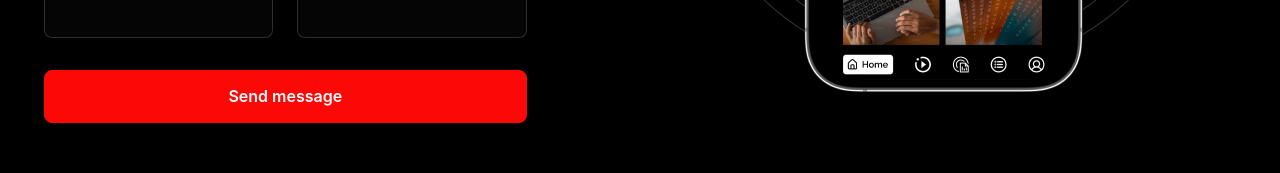
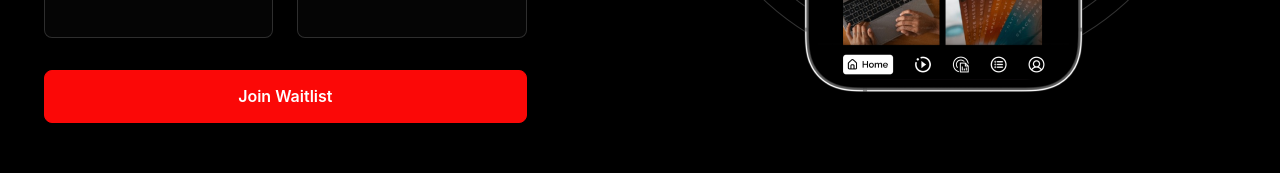
Before and after one commit to codystack/afrojuju, a React (Create React App) app: page / in a window 1280 px wide. Shown: the part 602-775 px from the top of the page. Built offline with nearby package versions, Linux system fonts and the light colour scheme.

Commit message:
new home page

```diff
--- a/src/components/Footer.jsx
+++ b/src/components/Footer.jsx
@@ -15,10 +15,10 @@ export default function Footer() {
             <li className="nav-item"><Link to='' className="nav-link">About us</Link></li>
           </ul>
           <div className="d-flex flex-column flex-sm-row justify-content-center">
-            <a href="https://app.afrojuju.co.uk" className="btn btn-lg px-3 py-2 me-sm-3 me-lg-4 mb-3" style={{backgroundColor: '#223158'}}>
+            <a href="https://afrojuju.co.uk" className="btn btn-lg px-3 py-2 me-sm-3 me-lg-4 mb-3" style={{backgroundColor: '#223158'}}>
               <img src="assets/img/market/appstore-light.svg" className="dark-mode-img" width={124} alt="App Store" />
             </a>
-            <a href="https://app.afrojuju.co.uk"className="btn btn-lg rounded px-3 py-2 mb-3" style={{backgroundColor: '#223158'}}>
+            <a href="https://afrojuju.co.uk"className="btn btn-lg rounded px-3 py-2 mb-3" style={{backgroundColor: '#223158'}}>
               <img src="assets/img/market/googleplay-light.svg" className="dark-mode-img" width={139} alt="Google Play" />
             </a>
           </div>
--- a/src/pages/Home.jsx
+++ b/src/pages/Home.jsx
@@ -28,7 +28,7 @@ export default function Home() {
                               <div className="invalid-feedback">Please provide a valid email address!</div>
                           </div>
                           <div className="col-12 pt-1 pt-sm-2">
-                              <button type="submit" className="btn btn-lg btn-danger w-100">Send message</button>
+                              <button type="submit" className="btn btn-lg btn-danger w-100">Join Waitlist</button>
                           </div>
                       </form>
                       {/* <div className="d-flex flex-column flex-sm-row justify-content-center justify-content-md-start">
```
